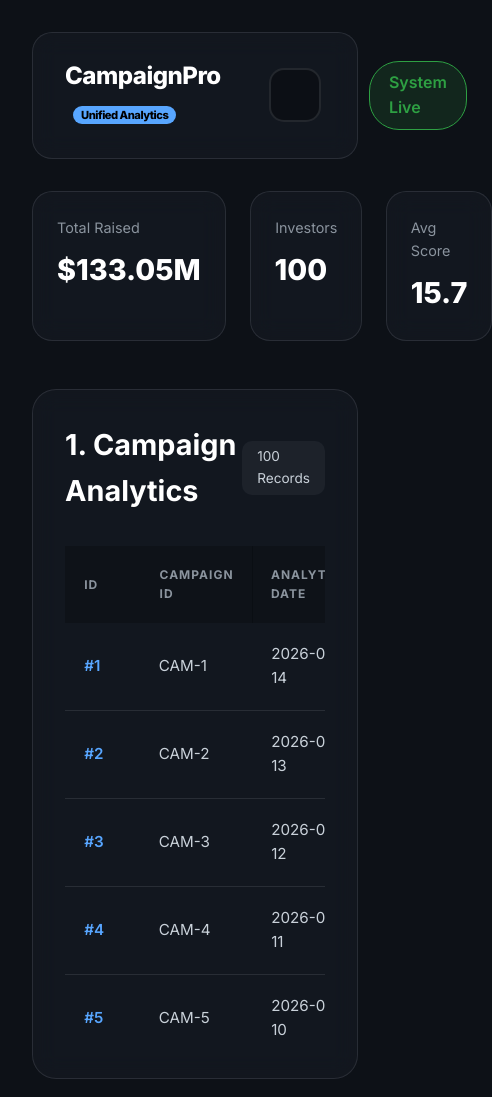
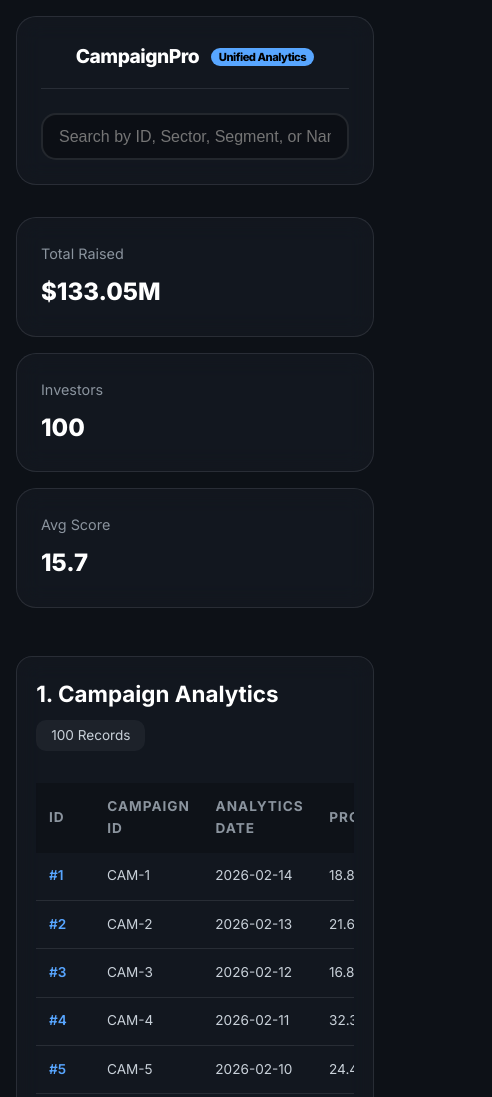
Before and after one commit to Partha-2/CampaignPro, a website: page public/index.html in a window 390 px wide. Shown: the top 1097 px of the page, 492 px wide, since content can reach past the window. Drawn offline with Linux system fonts and the light colour scheme.

Commit message:
feat: implement mobile responsiveness for unified dashboard

```diff
--- a/public/style.css
+++ b/public/style.css
@@ -213,3 +213,83 @@ tr:hover td {
   color: var(--accent-color);
   font-weight: 600;
 }
+
+/* --- Mobile Responsiveness --- */
+
+@media (max-width: 1024px) {
+  .stats-overview {
+    grid-template-columns: repeat(2, 1fr);
+  }
+}
+
+@media (max-width: 768px) {
+  .single-page {
+    padding: 1rem;
+  }
+
+  header {
+    flex-direction: column;
+    padding: 1.5rem;
+    gap: 1.5rem;
+    position: relative;
+    top: 0;
+  }
+
+  .logo {
+    width: 100%;
+    text-align: center;
+    border-bottom: 1px solid var(--border-color);
+    padding-bottom: 1rem;
+  }
+
+  .search-container {
+    margin: 0;
+    width: 100%;
+    max-width: none;
+  }
+
+  .status-badge {
+    display: none;
+    /* Hide on very small screens to save space */
+  }
+
+  .stats-overview {
+    grid-template-columns: 1fr;
+    gap: 1rem;
+  }
+
+  .section-title {
+    flex-direction: column;
+    align-items: flex-start;
+    gap: 0.5rem;
+  }
+
+  .section-title h2 {
+    font-size: 1.4rem;
+  }
+
+  .glass-section {
+    padding: 1.2rem;
+    border-radius: 16px;
+  }
+
+  td,
+  th {
+    padding: 0.8rem;
+    font-size: 0.85rem;
+  }
+
+  .mini-card .value {
+    font-size: 1.5rem;
+  }
+}
+
+@media (max-width: 480px) {
+  .logo {
+    font-size: 1.2rem;
+  }
+
+  #global-search {
+    padding: 0.8rem 1rem;
+  }
+}
```
